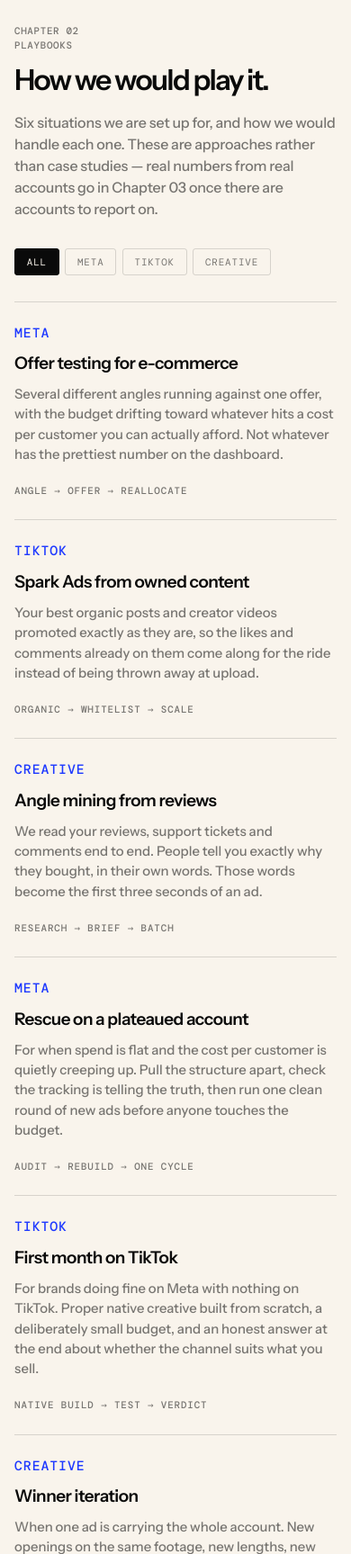
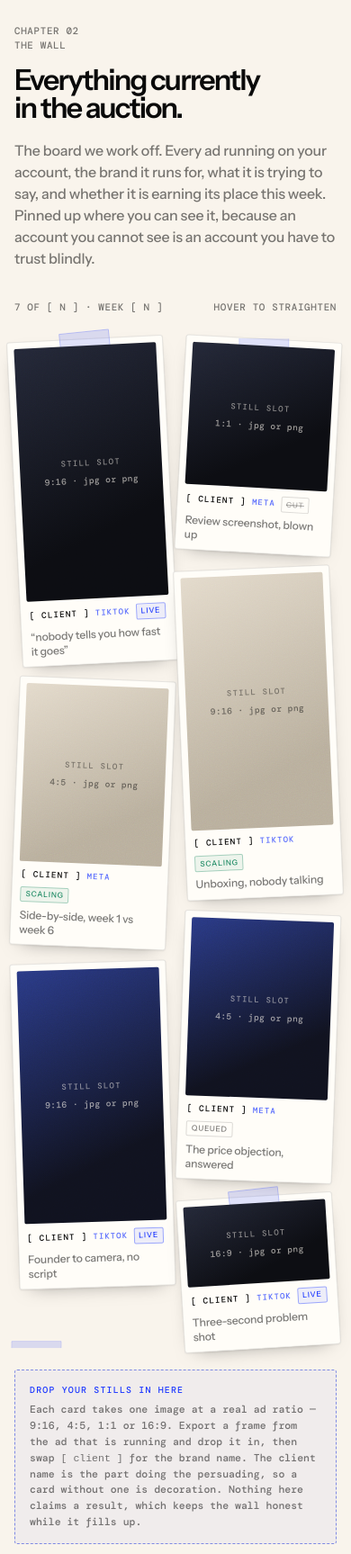
Before and after one commit to suzan-rana/flowmaxxing.agency, a plain HTML site: page index.html in a window 390 px wide. Shown: the part 4000-5727 px from the top of the page at 90% size. Drawn offline with nearby package versions, Linux system fonts and the light colour scheme.

Commit message:
Drop Playbooks, leaving one work section
Playbooks and the wall were two card grids about the work, back to
back. Playbooks existed to fill the gap when there was nothing to
show; the wall covers it now.

Takes the filter script and the styles with it. Chapters
renumbered 01-06.

```diff
--- a/index.html
+++ b/index.html
@@ -17,7 +17,6 @@
     <a class="wordmark" href="#top"><span class="dot"></span>flowmaxxing</a>
     <nav class="links" aria-label="Sections">
       <a class="slide" href="#services"><i data-t="Services">Services</i></a>
-      <a class="slide" href="#plays"><i data-t="Playbooks">Playbooks</i></a>
       <a class="slide" href="#work"><i data-t="The wall">The wall</i></a>
       <a class="slide" href="#how"><i data-t="How it works">How it works</i></a>
       <a class="slide" href="#says"><i data-t="Clients">Clients</i></a>
@@ -165,70 +164,11 @@
     </div>
   </section>
 
-  <!-- 02 PLAYBOOKS -->
-  <section class="chapter" id="plays">
-    <div class="wrap">
-      <div class="chapter-head">
-        <p class="micro chapter-no">Chapter 02<br>Playbooks</p>
-        <div>
-          <h2>How we would play it.</h2>
-          <p class="lead">Six situations we are set up for, and how we would handle each one. These are approaches rather than case studies &mdash; real numbers from real accounts go in Chapter 03 once there are accounts to report on.</p>
-        </div>
-      </div>
-
-      <div class="filters" role="group" aria-label="Filter playbooks by channel">
-        <button class="filter" type="button" data-filter="all" aria-pressed="true">All</button>
-        <button class="filter" type="button" data-filter="meta" aria-pressed="false">Meta</button>
-        <button class="filter" type="button" data-filter="tiktok" aria-pressed="false">TikTok</button>
-        <button class="filter" type="button" data-filter="creative" aria-pressed="false">Creative</button>
-      </div>
-
-      <div class="plays" id="playgrid">
-        <article class="play" data-channel="meta">
-          <p class="micro ch">Meta</p>
-          <h3>Offer testing for e-commerce</h3>
-          <p>Several different angles running against one offer, with the budget drifting toward whatever hits a cost per customer you can actually afford. Not whatever has the prettiest number on the dashboard.</p>
-          <p class="go">Angle &rarr; offer &rarr; reallocate</p>
-        </article>
-        <article class="play" data-channel="tiktok">
-          <p class="micro ch">TikTok</p>
-          <h3>Spark Ads from owned content</h3>
-          <p>Your best organic posts and creator videos promoted exactly as they are, so the likes and comments already on them come along for the ride instead of being thrown away at upload.</p>
-          <p class="go">Organic &rarr; whitelist &rarr; scale</p>
-        </article>
-        <article class="play" data-channel="creative">
-          <p class="micro ch">Creative</p>
-          <h3>Angle mining from reviews</h3>
-          <p>We read your reviews, support tickets and comments end to end. People tell you exactly why they bought, in their own words. Those words become the first three seconds of an ad.</p>
-          <p class="go">Research &rarr; brief &rarr; batch</p>
-        </article>
-        <article class="play" data-channel="meta">
-          <p class="micro ch">Meta</p>
-          <h3>Rescue on a plateaued account</h3>
-          <p>For when spend is flat and the cost per customer is quietly creeping up. Pull the structure apart, check the tracking is telling the truth, then run one clean round of new ads before anyone touches the budget.</p>
-          <p class="go">Audit &rarr; rebuild &rarr; one cycle</p>
-        </article>
-        <article class="play" data-channel="tiktok">
-          <p class="micro ch">TikTok</p>
-          <h3>First month on TikTok</h3>
-          <p>For brands doing fine on Meta with nothing on TikTok. Proper native creative built from scratch, a deliberately small budget, and an honest answer at the end about whether the channel suits what you sell.</p>
-          <p class="go">Native build &rarr; test &rarr; verdict</p>
-        </article>
-        <article class="play" data-channel="creative">
-          <p class="micro ch">Creative</p>
-          <h3>Winner iteration</h3>
-          <p>When one ad is carrying the whole account. New openings on the same footage, new lengths, new formats, so there is a replacement ready before it burns out rather than three weeks after.</p>
-          <p class="go">Isolate &rarr; vary &rarr; replace</p>
-        </article>
-      </div>
-    </div>
-  </section>
-
-  <!-- 03 THE WALL -->
+  <!-- 02 THE WALL -->
   <section class="chapter" id="work">
     <div class="wrap">
       <div class="chapter-head">
-        <p class="micro chapter-no">Chapter 03<br>The wall</p>
+        <p class="micro chapter-no">Chapter 02<br>The wall</p>
         <div>
           <h2>Everything currently in the auction.</h2>
           <p class="lead">The board we work off. Every ad running on your account, the brand it runs for, what it is trying to say, and whether it is earning its place this week. Pinned up where you can see it, because an account you cannot see is an account you have to trust blindly.</p>
@@ -315,11 +255,11 @@
     </div>
   </section>
 
-  <!-- 04 HOW IT WORKS -->
+  <!-- 03 HOW IT WORKS -->
   <section class="chapter" id="how">
     <div class="wrap">
       <div class="chapter-head">
-        <p class="micro chapter-no">Chapter 04<br>How it works</p>
+        <p class="micro chapter-no">Chapter 03<br>How it works</p>
         <div>
           <h2>One platform first. You see your own numbers before deciding anything more.</h2>
         </div>
@@ -347,11 +287,11 @@
     </div>
   </section>
 
-  <!-- 05 THE LOOP -->
+  <!-- 04 THE LOOP -->
   <section class="chapter" id="loop">
     <div class="wrap">
       <div class="chapter-head">
-        <p class="micro chapter-no">Chapter 05<br>The weekly loop</p>
+        <p class="micro chapter-no">Chapter 04<br>The weekly loop</p>
         <div>
           <h2>Inside the sprint, one loop repeated.</h2>
           <p class="lead">Everything we do sits in one of these five steps. Nothing happens off the loop, and the weekly read is the thing you hold us to.</p>
@@ -387,11 +327,11 @@
     </div>
   </section>
 
-  <!-- 06 WHAT PEOPLE SAY -->
+  <!-- 05 WHAT PEOPLE SAY -->
   <section class="chapter" id="says">
     <div class="wrap">
       <div class="chapter-head">
-        <p class="micro chapter-no">Chapter 06<br>What people say</p>
+        <p class="micro chapter-no">Chapter 05<br>What people say</p>
         <div>
           <h2>In their words, not ours.</h2>
           <p class="lead">A board rather than a carousel, because nobody clicks through a carousel. Cards go up as clients agree to them, and the board is allowed to be short &mdash; three real quotes beat nine written in-house.</p>
@@ -470,11 +410,11 @@
     </div>
   </section>
 
-  <!-- 07 QUESTIONS -->
+  <!-- 06 QUESTIONS -->
   <section class="chapter" id="faq">
     <div class="wrap">
       <div class="chapter-head">
-        <p class="micro chapter-no">Chapter 07<br>Questions</p>
+        <p class="micro chapter-no">Chapter 06<br>Questions</p>
         <div><h2>Asked on every first call.</h2></div>
       </div>
       <div class="faq">
@@ -595,7 +535,6 @@
             <h4>Sitemap</h4>
             <ul>
               <li><a class="slide" href="#services"><i data-t="Services">Services</i></a></li>
-              <li><a class="slide" href="#plays"><i data-t="Playbooks">Playbooks</i></a></li>
               <li><a class="slide" href="#how"><i data-t="How it works">How it works</i></a></li>
               <li><a class="slide" href="#says"><i data-t="Clients">Clients</i></a></li>
               <li><a class="slide" href="#connect"><i data-t="Connect">Connect</i></a></li>
@@ -641,17 +580,6 @@ document.querySelectorAll('details').forEach(function (d) {
   d.addEventListener('toggle', set); set();
 });
 
-// playbook filter
-var filters = document.querySelectorAll('.filter');
-filters.forEach(function (b) {
-  b.addEventListener('click', function () {
-    var want = b.dataset.filter;
-    filters.forEach(function (o) { o.setAttribute('aria-pressed', String(o === b)); });
-    document.querySelectorAll('#playgrid .play').forEach(function (card) {
-      card.hidden = !(want === 'all' || card.dataset.channel === want);
-    });
-  });
-});
 
 // review form: a static page has nowhere to post, so compose the enquiry for the visitor to send themselves
 document.getElementById('reviewForm').addEventListener('submit', function (e) {
--- a/styles.css
+++ b/styles.css
@@ -170,22 +170,6 @@ nav.links a:hover{color:var(--ink)}
 .s-queue{color:var(--night-muted);border-color:var(--night-rule)}
 .s-cut{color:rgba(249,244,236,.4);border-color:var(--night-rule);text-decoration:line-through;text-decoration-thickness:1px}
 
-/* ---------- playbooks ---------- */
-.filters{display:flex;flex-wrap:wrap;gap:.4rem;margin-top:clamp(2rem,4vw,2.8rem)}
-.filter{font-family:var(--f-mono);font-size:.68rem;text-transform:uppercase;letter-spacing:.08em;padding:.42rem .8rem;border:1px solid var(--rule);border-radius:3px;background:none;color:var(--muted);cursor:pointer;transition:all .18s ease}
-.filter:hover{border-color:var(--ink);color:var(--ink)}
-.filter[aria-pressed="true"]{background:var(--ink);border-color:var(--ink);color:var(--paper)}
-.plays{display:grid;grid-template-columns:repeat(3,1fr);gap:0;margin-top:1.8rem;border-top:1px solid var(--rule)}
-.play{padding:1.8rem 1.8rem 1.8rem 0;border-bottom:1px solid var(--rule);display:flex;flex-direction:column;gap:.7rem}
-.play:not(:nth-child(3n+1)){padding-left:1.8rem;border-left:1px solid var(--rule)}
-.play p{color:var(--muted);font-size:.93rem}
-.play .ch{color:var(--accent)}
-.play .go{margin-top:auto;padding-top:.6rem;font-family:var(--f-mono);font-size:.68rem;text-transform:uppercase;letter-spacing:.08em;color:var(--muted)}
-.play[hidden]{display:none}
-@media (max-width:980px){
-  .plays{grid-template-columns:1fr}
-  .play,.play:not(:nth-child(3n+1)){padding:1.5rem 0;padding-left:0;border-left:0}
-}
 
 /* ---------- steps (how it works / loop) ---------- */
 .steps{margin-top:clamp(2.5rem,5vw,3.5rem);border-top:1px solid var(--rule)}
```
Also changed, not shown: 1 other file.
